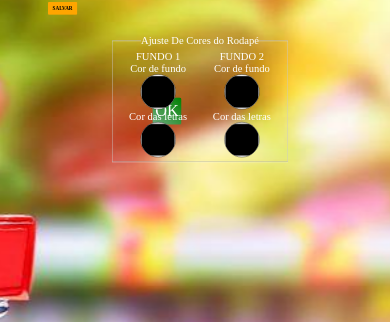
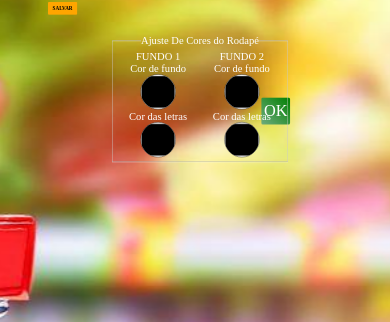
Before and after one commit to robson-magalhaes/Criar_encarte_basico, a PHP site: page /criarEncarte.html in a window 390 px wide. Shown: the part 400-722 px from the top of the page. Run offline with PHP 8.4, Linux system fonts and the light colour scheme.

Commit message:
Atualizar o style_model.css

```diff
--- a/assets/css/style_model.css
+++ b/assets/css/style_model.css
@@ -425,12 +425,12 @@ input#valor{
         text-align: center;
     }
     .addFooter{
-        transform: scale(1.7) translateX(200px) translateY(270px);
+        transform: scale(1.7) translateX(400px) translateY(270px);
     }
     button>#btn-print{
         position:absolute;
         z-index:1;
-        transform: scale(2) translateX(-200px);
+        transform: scale(2) translateY(-10px);
     }
 
 }
```
